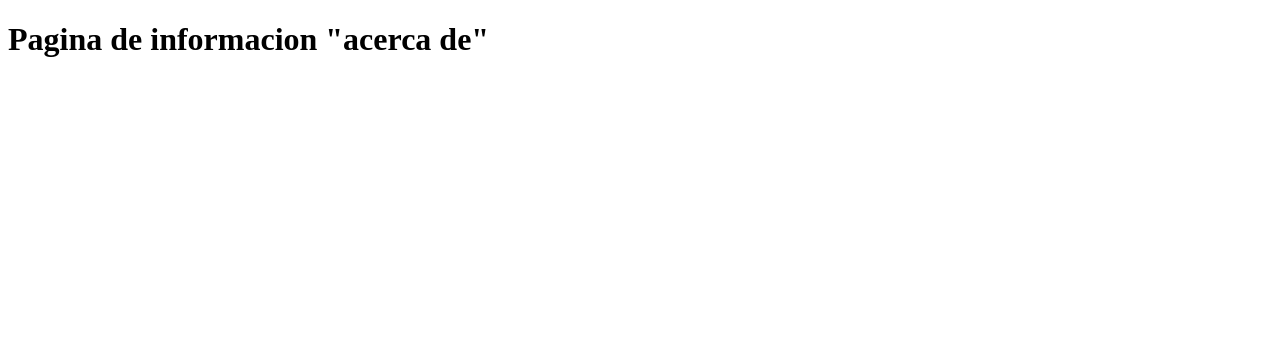
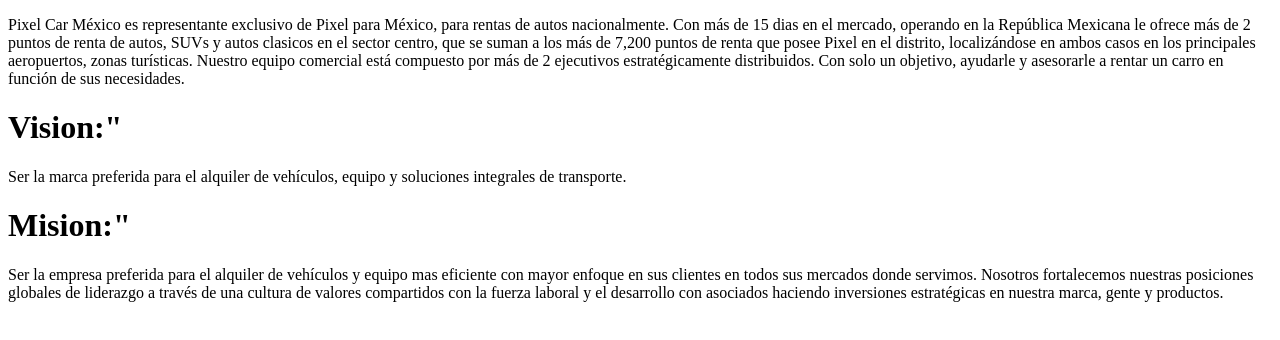
Before and after one commit to Armandochavezp02/Nuestro_sitio_web, a plain HTML site: page WWW/acerca_de.html in a window 1280 px wide. Drawn offline with Linux system fonts and the light colour scheme.

Commit message:
Informacion de la empresa actualizada

```diff
--- a/WWW/acerca_de.html
+++ b/WWW/acerca_de.html
@@ -6,9 +6,34 @@
     <meta charset="UTF-8">
     <meta http-equiv="X-UA-Compatible" content="IE=edge">
     <meta name="viewport" content="width=device-width, initial-scale=1.0">
-    <title>Acerca de</title>
+    <title>Acerca de nosotros:</title>
 </head>
 <body>
-    <h1>Pagina de informacion "acerca de"</h1>
+    <section>
+        <p>
+            Pixel Car México es representante exclusivo de Pixel para México, para rentas de autos nacionalmente.
+            Con más de 15 dias en el mercado, operando en la República Mexicana le ofrece más de 2 puntos de renta
+            de autos, SUVs y autos clasicos en el sector centro, que se suman a los más de 7,200
+            puntos de renta que posee Pixel en el distrito, localizándose en ambos casos en los principales aeropuertos,
+            zonas turísticas.
+            Nuestro equipo comercial está compuesto por más de 2 ejecutivos estratégicamente distribuidos.
+            Con solo un objetivo, ayudarle y asesorarle a rentar un carro en función de sus necesidades.
+        </p>
+    </section>
+    <h1>Vision:"</h1>
+    <section>
+        <p>
+            Ser la marca preferida para el alquiler de vehículos, equipo y soluciones integrales de transporte.
+        </p>
+    </section>
+    <h1>Mision:"</h1>
+    <section>
+        <p>
+            Ser la empresa preferida para el alquiler de vehículos y equipo mas eficiente con mayor enfoque
+            en sus clientes en todos sus mercados donde servimos. Nosotros fortalecemos nuestras posiciones globales
+            de liderazgo a través de una cultura de valores compartidos con la fuerza laboral y el desarrollo
+            con asociados haciendo inversiones estratégicas en nuestra marca, gente y productos.
+        </p>
+    </section>
 </body>
 </html>
```
